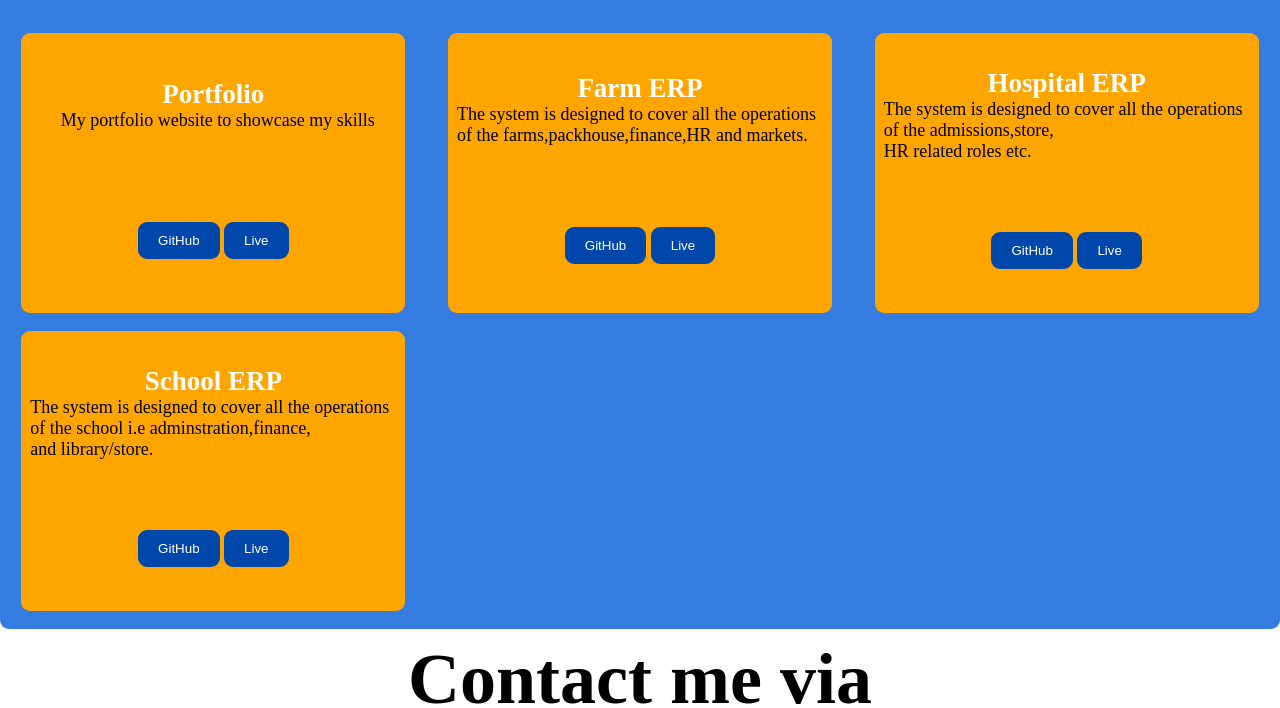
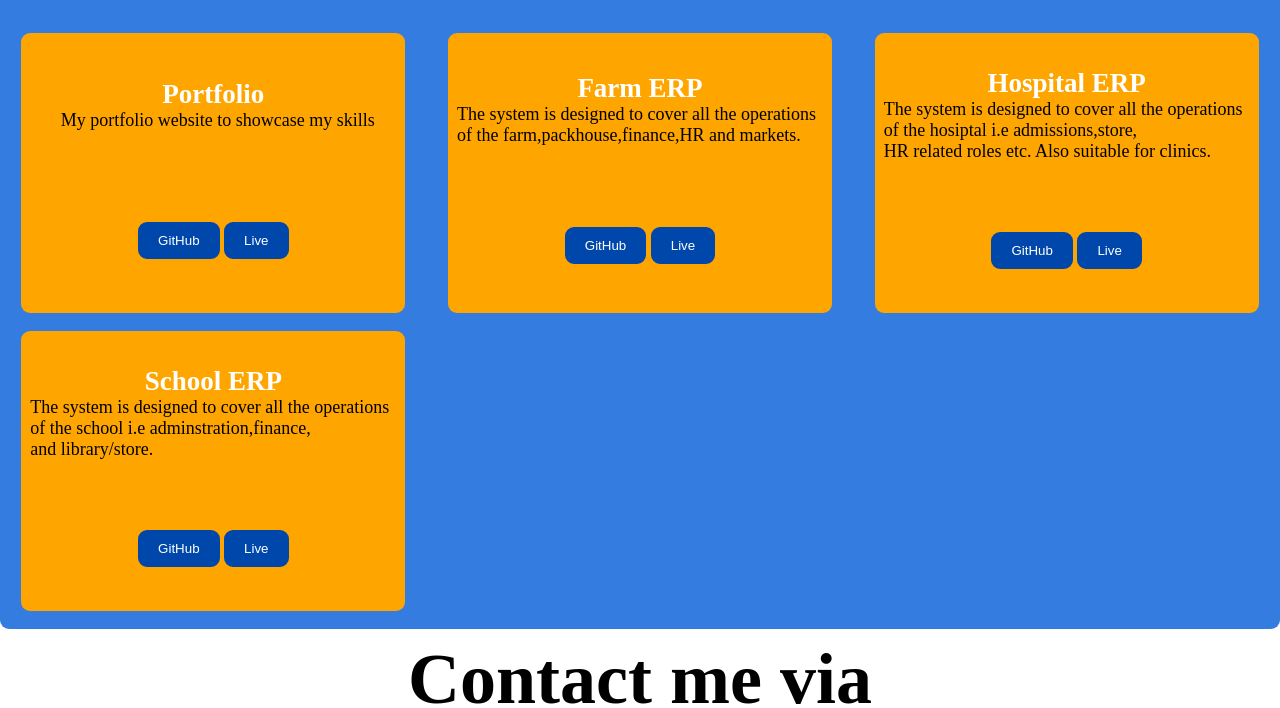
Before and after one commit to WaweruAntony/portfolio, a website: page index.html in a window 1280 px wide. Shown: the part 1426-2134 px from the top of the page. Drawn offline with Linux system fonts and the light colour scheme.

Commit message:
fixed project bug

```diff
--- a/index.html
+++ b/index.html
@@ -86,7 +86,7 @@
                          <div class="project__info__1">
                               <h2>Farm ERP</h2>
                               <p>The system is designed to cover all the operations
-                                   of the farms,packhouse,finance,HR and markets.
+                                   of the farm,packhouse,finance,HR and markets.
                               </p>
                          </div>
                          <div class="project__info__btn">
@@ -98,7 +98,8 @@
                          <div class="project__info__1">
                               <h2>Hospital ERP</h2>
                               <p>The system is designed to cover all the operations
-                                   of the admissions,store, <br /> HR related roles etc.
+                                   of the hosiptal i.e admissions,store, <br /> HR related roles etc.
+                                   Also suitable for clinics.
                               </p>
                          </div>
                          <div class="project__info__btn">
```
